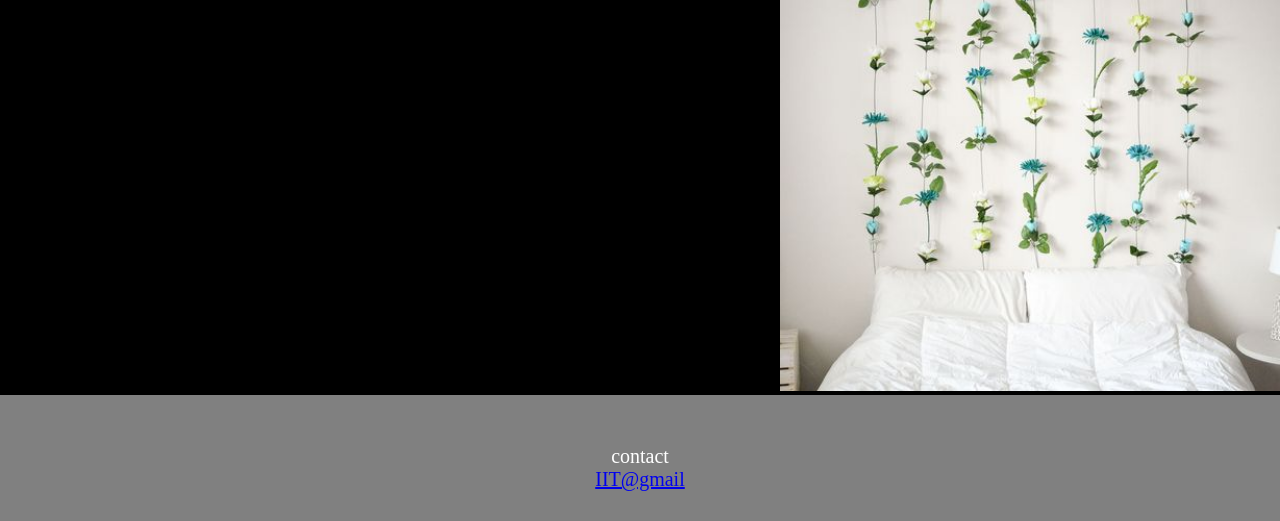
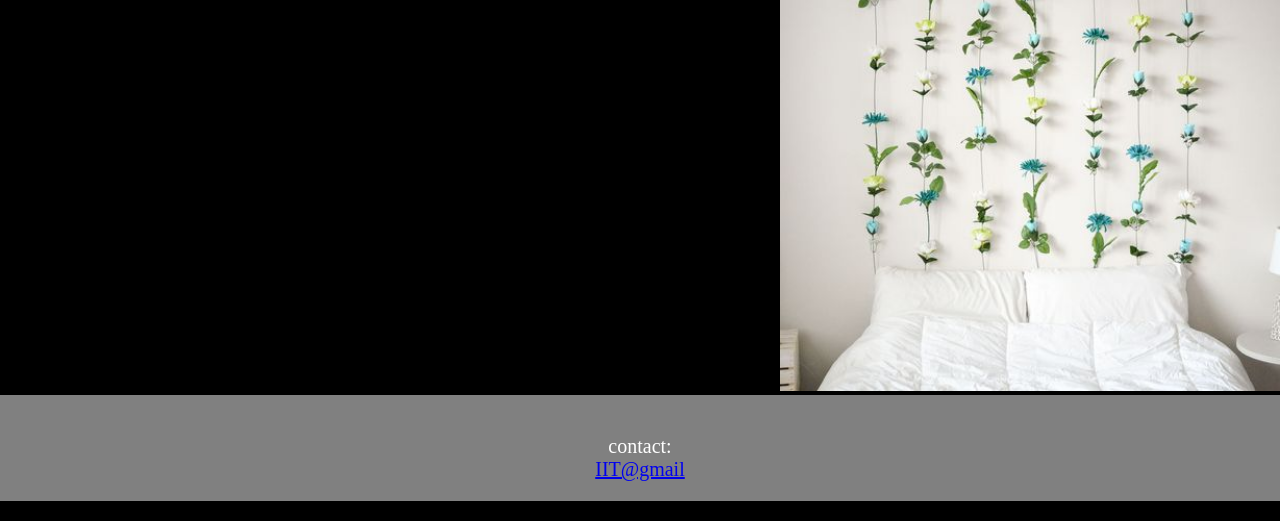
Before and after one commit to NIKSHEPJ/ITM_541, a plain HTML site: page index.html in a window 1280 px wide. Shown: the part 314-835 px from the top of the page. Drawn offline with Linux system fonts and the light colour scheme.

Commit message:
adding footer changes

```diff
--- a/Style.css
+++ b/Style.css
@@ -99,7 +99,7 @@ img{
 
 footer {
     text-align: center;
-    padding: 30px;
+    padding: 20px;
     font-size: 20px;
     background-color:gray;
     color: white;
--- a/index.html
+++ b/index.html
@@ -39,7 +39,7 @@
                </div>
                </main>
                <footer>
-                   <p>contact </p>
+                   <p>contact:</p>
                    <a href="IIT@gmail.com">IIT@gmail</a>
                  </footer>
    </body>
```
